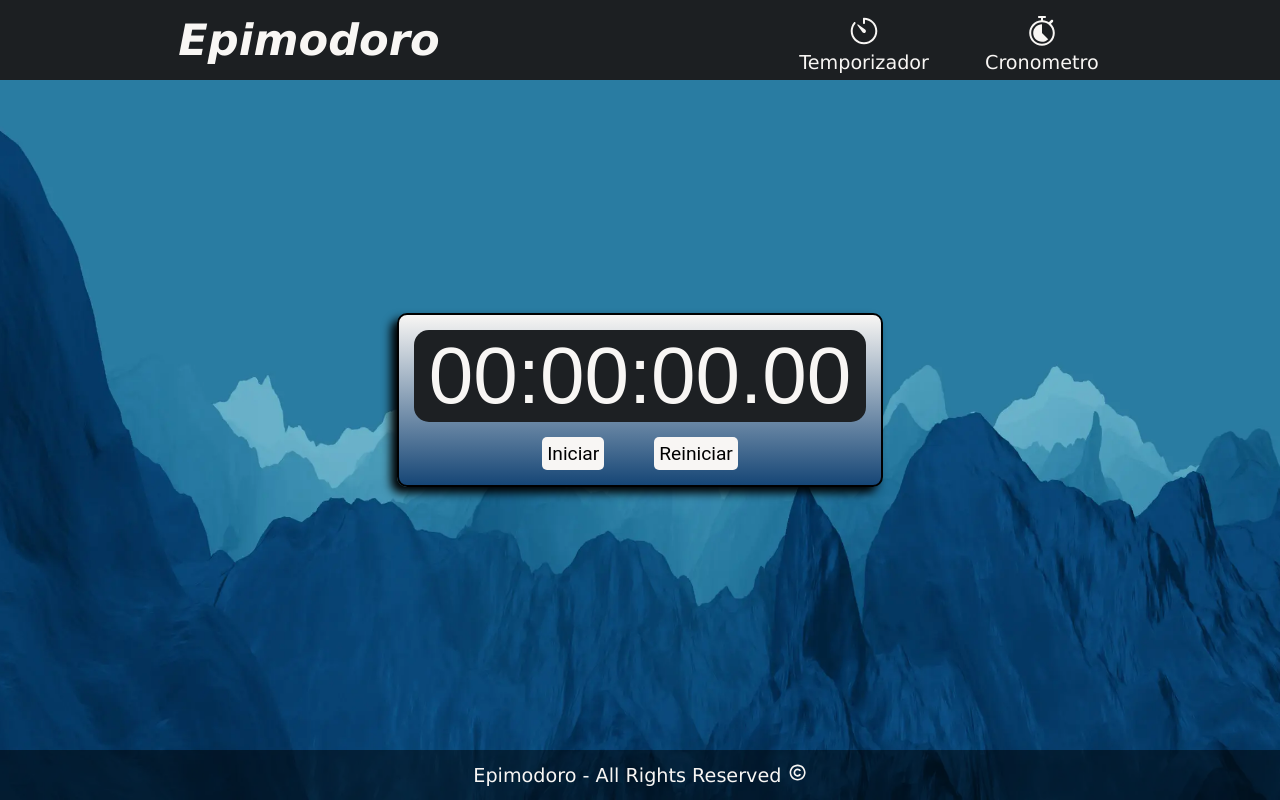
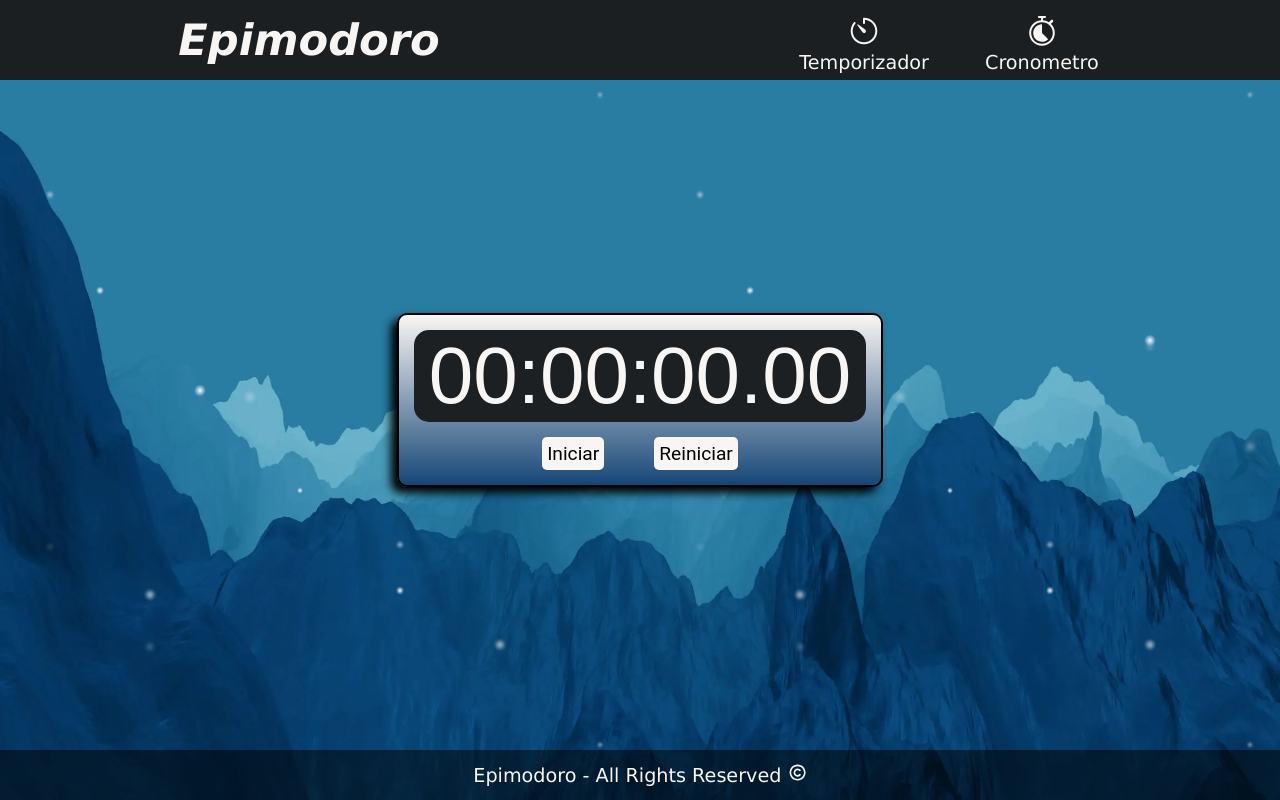
Before and after one commit to valdoryon/epimodoro, a React (Vite) app: page /cronometro in a window 1280 px wide. Built offline with nearby package versions, Linux system fonts and the light colour scheme; a web font is replaced by a local one.

Commit message:
cut some snow

```diff
--- a/src/components/Chrono/Chrono.jsx
+++ b/src/components/Chrono/Chrono.jsx
@@ -61,7 +61,7 @@ const Chrono = () => {
   return (
     <>
       <Navbar />
-      {/*   <div className='snow' /> */}
+      <div className='snow' />
       <section className='timer-wrapper'>
         <div className='chrono-main_container'>
           <div className='chrono-container'>
--- a/src/components/Timer/Timer.jsx
+++ b/src/components/Timer/Timer.jsx
@@ -80,7 +80,7 @@ const Timer = () => {
   return (
     <>
       <Navbar />
-      {/*   <div className='snow' /> */}
+      <div className='snow' />
       <section className='timer-wrapper'>
         <div className='timer-main_container'>
           <div className='timer-container'>
--- a/src/index.css
+++ b/src/index.css
@@ -38,13 +38,13 @@ html, body, #root {
      radial-gradient(6px 6px at 200px 150px, #fff, transparent ),
      radial-gradient(3px 3px at 300px 250px, #fff, transparent ),
      radial-gradient(4px 4px at 400px 350px, #fff, transparent ),
-     radial-gradient(6px 6px at 500px 100px, #fff, transparent ),
-     radial-gradient(3px 3px at 50px 200px, #fff, transparent ),
+     radial-gradient(6px 6px at 500px 100px, #fff, transparent );
+     /*radial-gradient(3px 3px at 50px 200px, #fff, transparent ),
      radial-gradient(4px 4px at 150px 300px, #fff, transparent ),
      radial-gradient(6px 6px at 250px 400px, #fff, transparent ),
-     radial-gradient(3px 3px at 350px 500px, #fff, transparent );
+     radial-gradient(3px 3px at 350px 500px, #fff, transparent );*/
     background-size: 650px 650px;
-    animation: snowAnim 3s linear;
+    animation: snowAnim 4s linear;
     animation-iteration-count: infinite;
 }
 
```
